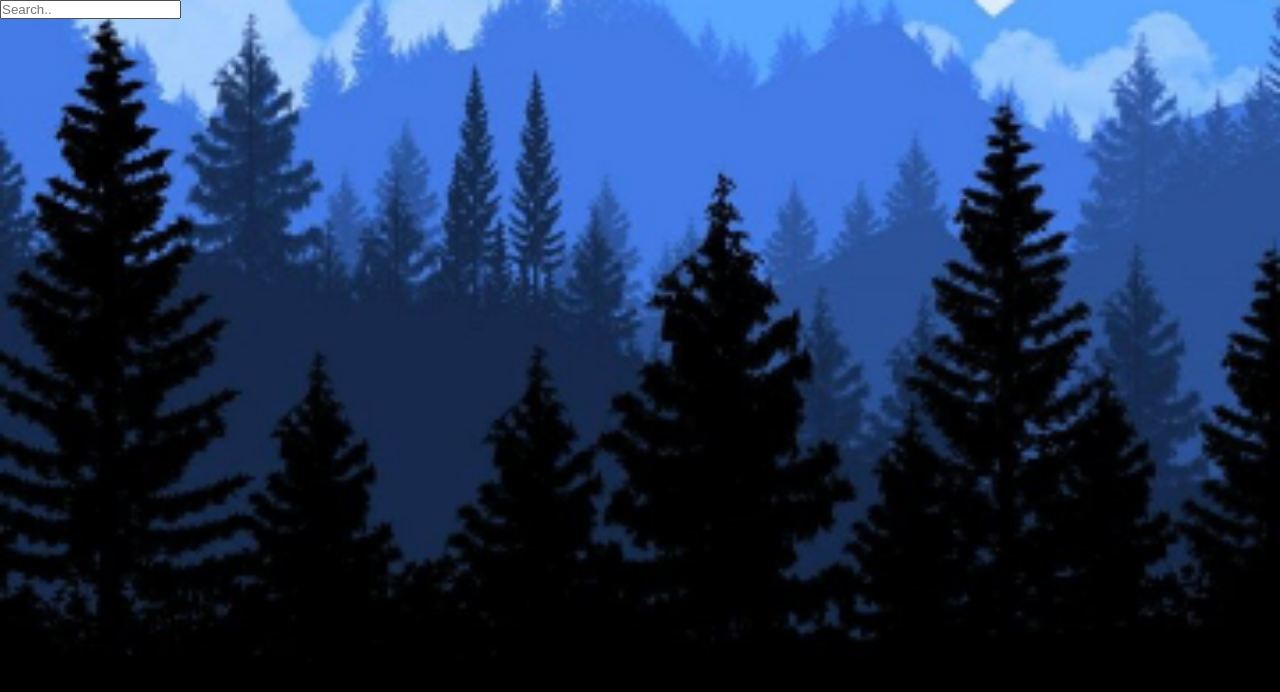
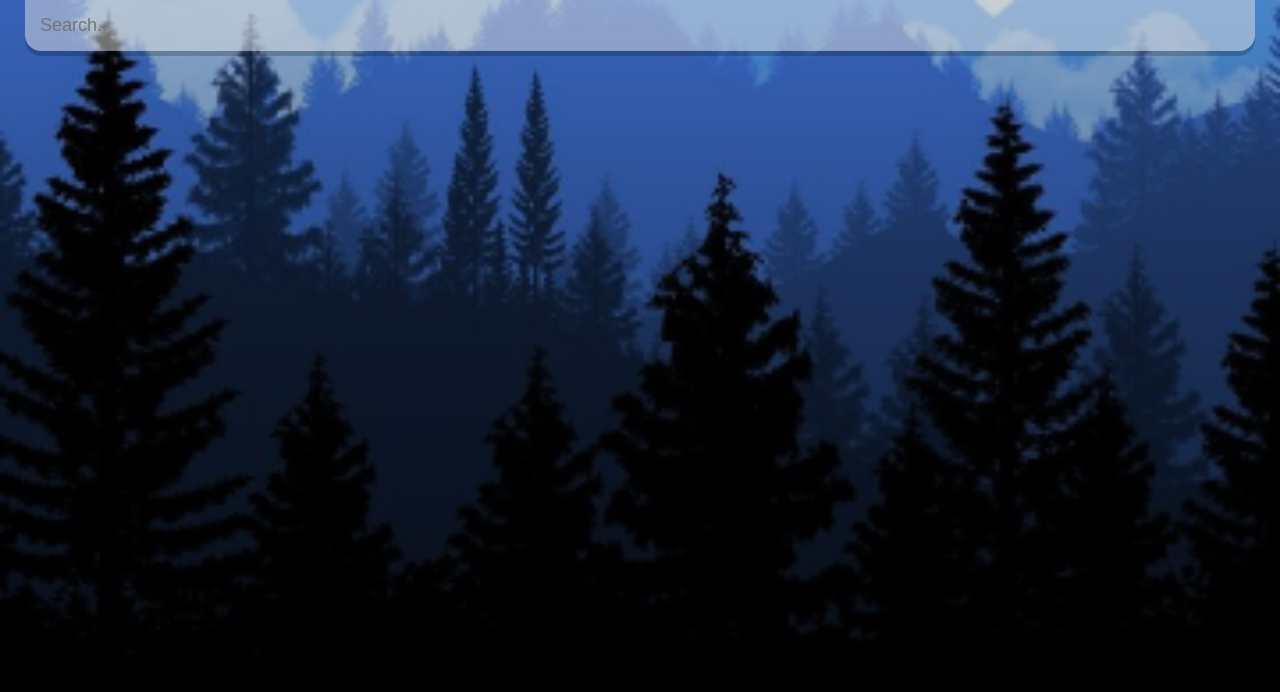
Before and after one commit to Bigjames728/weather-app, a React (Create React App) app: page / in a window 1280 px wide. Shown: the top 692 px of the page. Built offline with nearby package versions, Linux system fonts and the light colour scheme.

Commit message:
Added lots of styles

```diff
--- a/src/index.css
+++ b/src/index.css
@@ -15,6 +15,87 @@
   transition: 0.4 ease-out;
 }
 
+.app.warm {
+  background-image: url('./img/warm-bg.jpg');
+}
+
 main {
   min-height: 100vh;
+  background-image: linear-gradient(to bottom, rgba(0, 0, 0, 0.2), rgba(0,0,0,0.75));
+  padding: 25px;
 }
+
+.search-box {
+  width: 100%;
+  margin: 0 0 75px;
+}
+
+.search-box .search-bar {
+  display: block;
+  width: 100%;
+  padding: 15px;
+
+  appearance: none;
+  background: none;
+  border: none;
+  outline: none;
+
+  background-color: rgba(225, 225, 225, 0.5);
+  border-radius: 0px 0px 16px 16px;
+  margin-top: -25px;
+
+  box-shadow: 0px 5px rgba(0, 0, 0, 0.2);
+
+  color: #313131;
+  font-size: 18px;
+
+  transition: 0.2s ease;
+}
+
+.search-box .search-bar:hover {
+  background-color: rgba(225, 225, 225, 0.75);
+}
+
+.location-box .location {
+  color: #fff;
+  font-size: 32px;
+  font-weight: 500;
+  text-align: center;
+  text-shadow: 3px 3px rgba(50, 50, 70, 0.5);
+}
+
+.location-box .date {
+  color: white;
+  font-size: 20px;
+  font-weight: 300;
+  font-style: italic;
+  text-align: center;
+  text-shadow: 2px 2px rgba(50, 50, 70, 0.5);
+}
+
+.weather-box {
+  text-align: center;
+}
+
+.weather-box .temp {
+  position: relative;
+  display: inline-block;
+  margin: 30px auto;
+  background-color: rgba(255, 255, 255, 0.2);
+  border-radius: 16px;
+
+  padding: 15px 25px;
+  color: white;
+  font-size: 102px;
+  font-weight: 900;
+  text-shadow: 3px 6px rgba(50, 50, 70, 0.5);
+  text-align: center;
+  box-shadow: 3px 6px rgba(0, 0, 0, 0.2);
+}
+
+.weather-box .weather {
+  color: white;
+  font-size: 48px;
+  font-weight: 700;
+  text-shadow: 3px 3px rgba(50, 50, 70, 0.5);
+}
```
